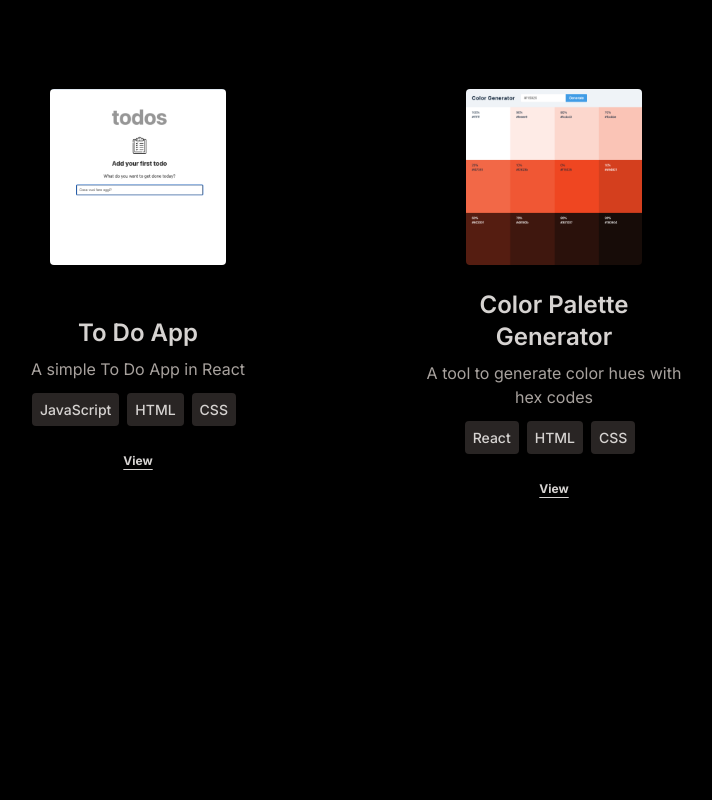
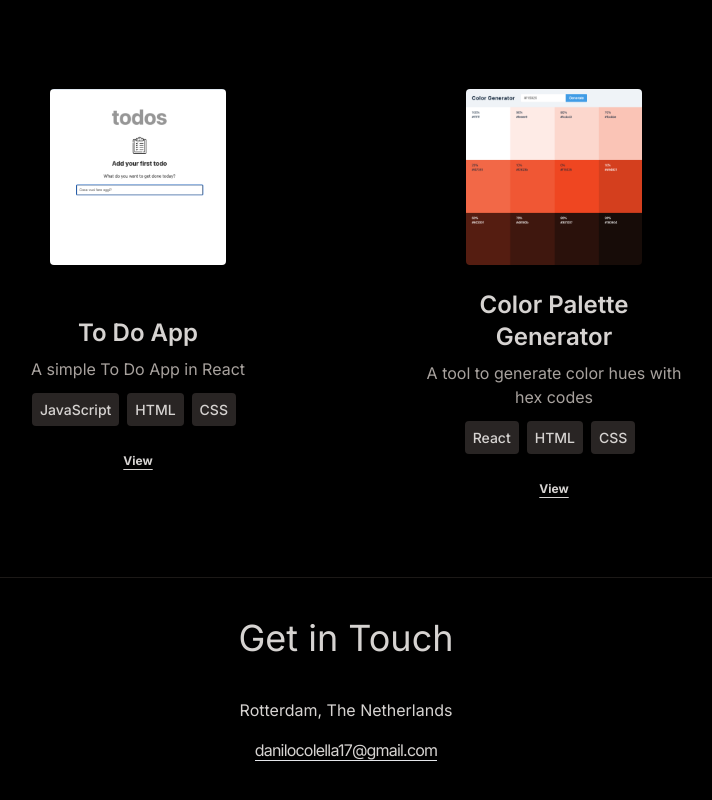
Before and after one commit to lordrake/lordrake.github.io, a React (Vite) app: page / in a window 1280 px wide. Shown: the part 1700-2500 px from the top of the page, without its empty margins (294-1006 px from the left). Before the commit the page ends 2277 px from the top, so only its background shows below. Built offline with nearby package versions, Linux system fonts and the light colour scheme.

Commit message:
add contact section

```diff
--- a/src/CONTENT.ts
+++ b/src/CONTENT.ts
@@ -33,3 +33,8 @@
     url: 'https://lordrake.github.io/colors-generator/',
   },
 ]
+
+export const CONTACT = {
+  address: 'Rotterdam, The Netherlands',
+  email: 'danilocolella17@gmail.com',
+}
--- a/src/components/Contact.tsx
+++ b/src/components/Contact.tsx
@@ -1,5 +1,17 @@
+import { CONTACT } from '../CONTENT'
+
 function Contact() {
-  return <></>
+  return (
+    <div className='border-t border-stone-900 pb-20'>
+      <h2 className='my-10 text-center text-4xl'>Get in Touch</h2>
+      <p className='my-4 text-center'>{CONTACT.address}</p>
+      <div className='text-center tracking-tighter'>
+        <a href={`mailto:${CONTACT.email}`} className='border-b'>
+          {CONTACT.email}
+        </a>
+      </div>
+    </div>
+  )
 }
 
 export default Contact
```
